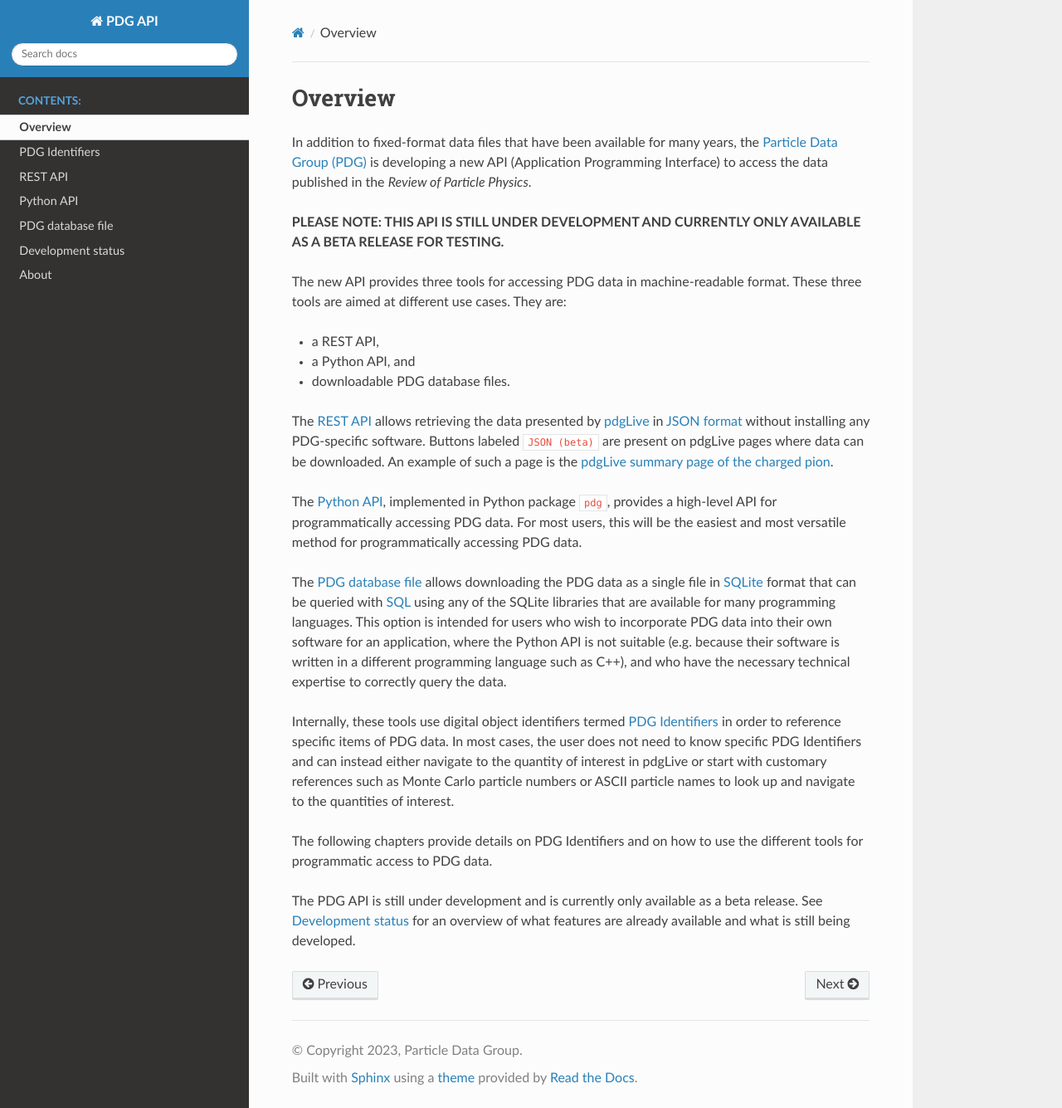
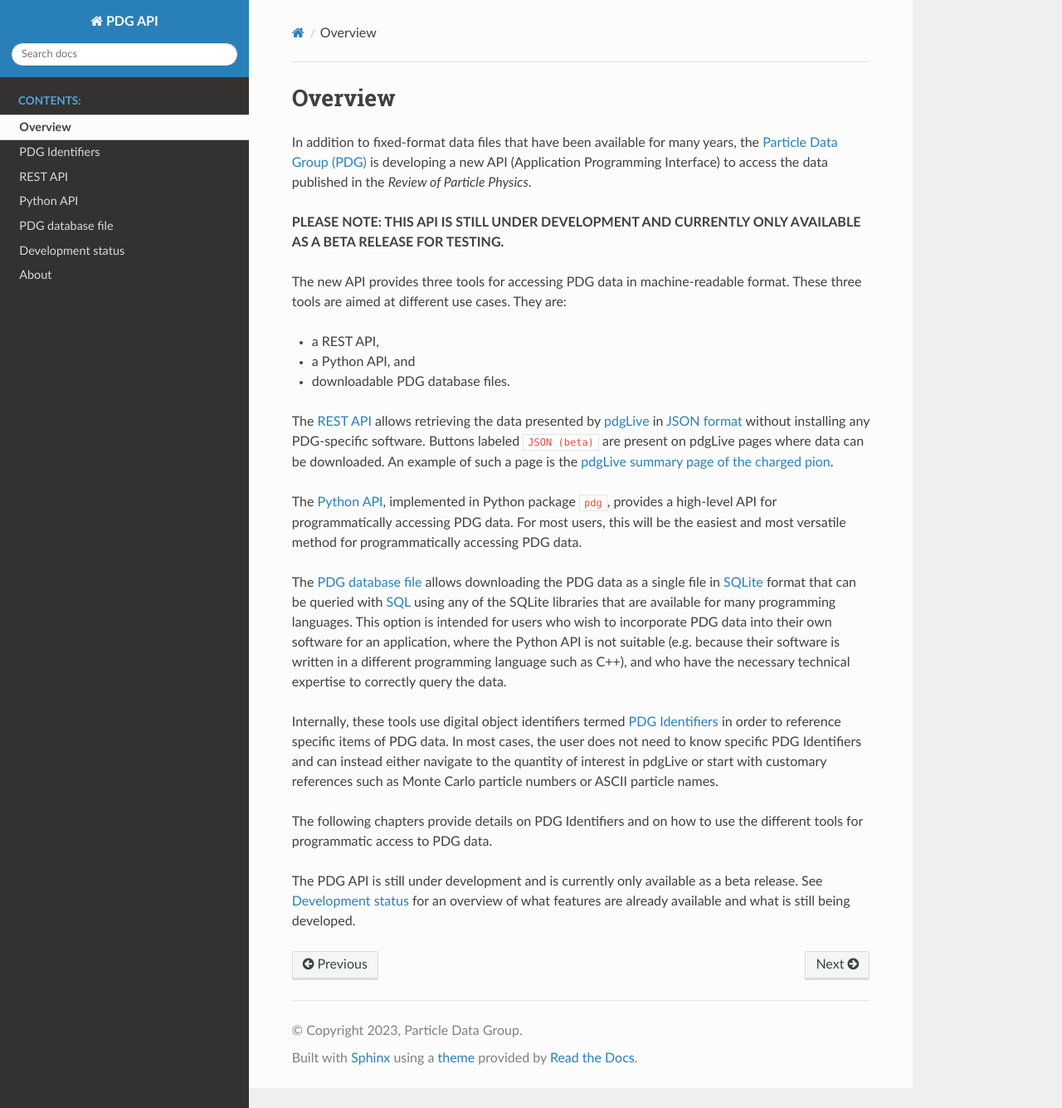
Before and after one commit to particledatagroup/api, a Sphinx documentation site: the page built from docs/source/overview.md, in a window 1280 px wide and 1335 px high. Shown: the whole window at 83% size. Built offline with Sphinx 7.4.7 and the Read the Docs theme 2.0.0, drawn with Linux system fonts in a browser that asks for light colours; comment, search, counter and statistics services are not loaded.

Commit message:
Minor doc update

```diff
--- a/docs/source/overview.md
+++ b/docs/source/overview.md
@@ -37,7 +37,7 @@ programming language such as C++), and who have the necessary technical expertis
 Internally, these tools use digital object identifiers termed [PDG Identifiers](pdgidentifiers) in order
 to reference specific items of PDG data. In most cases, the user does not need to know specific PDG Identifiers
 and can instead either navigate to the quantity of interest in pdgLive or start with customary references such as
-Monte Carlo particle numbers or ASCII particle names to look up and navigate to the quantities of interest.
+Monte Carlo particle numbers or ASCII particle names.
 
 The following chapters provide details on PDG Identifiers and on how to use the different tools for
 programmatic access to PDG data.
```
